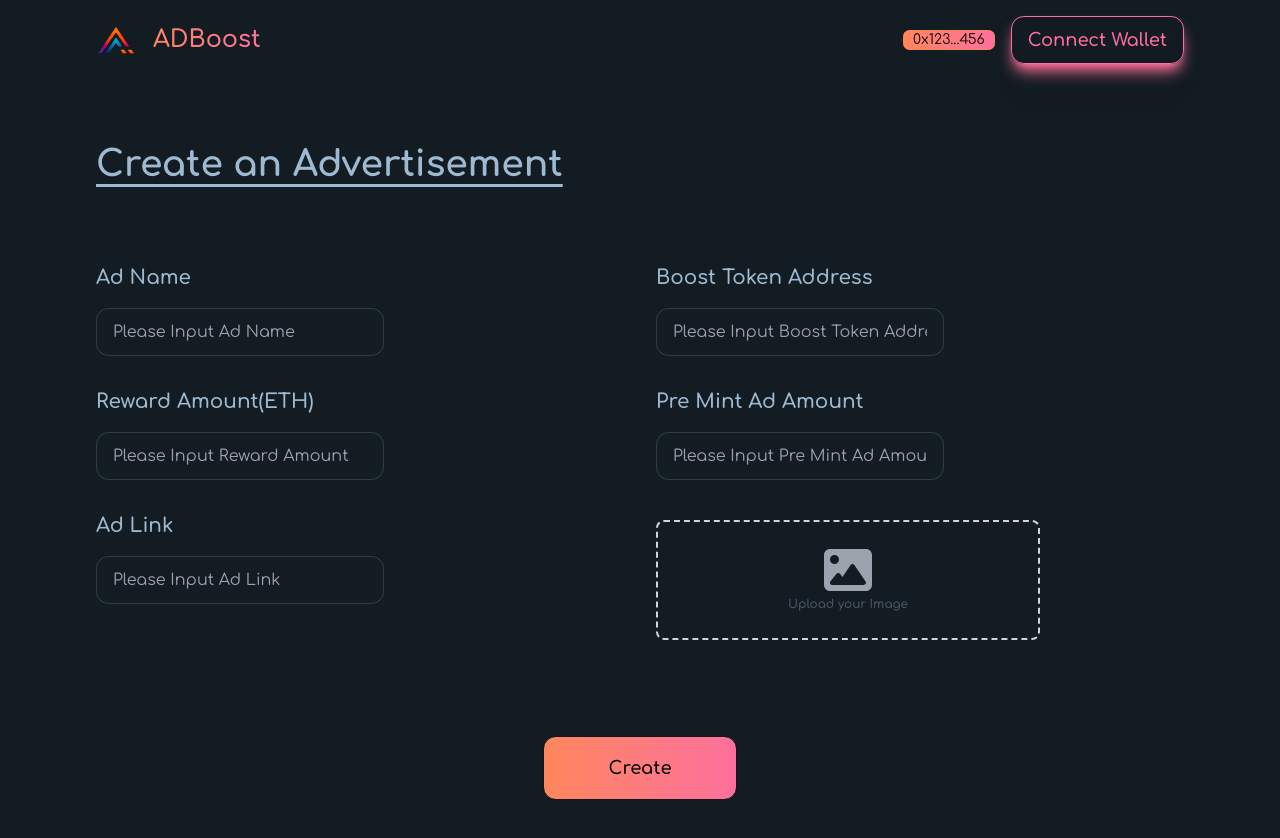
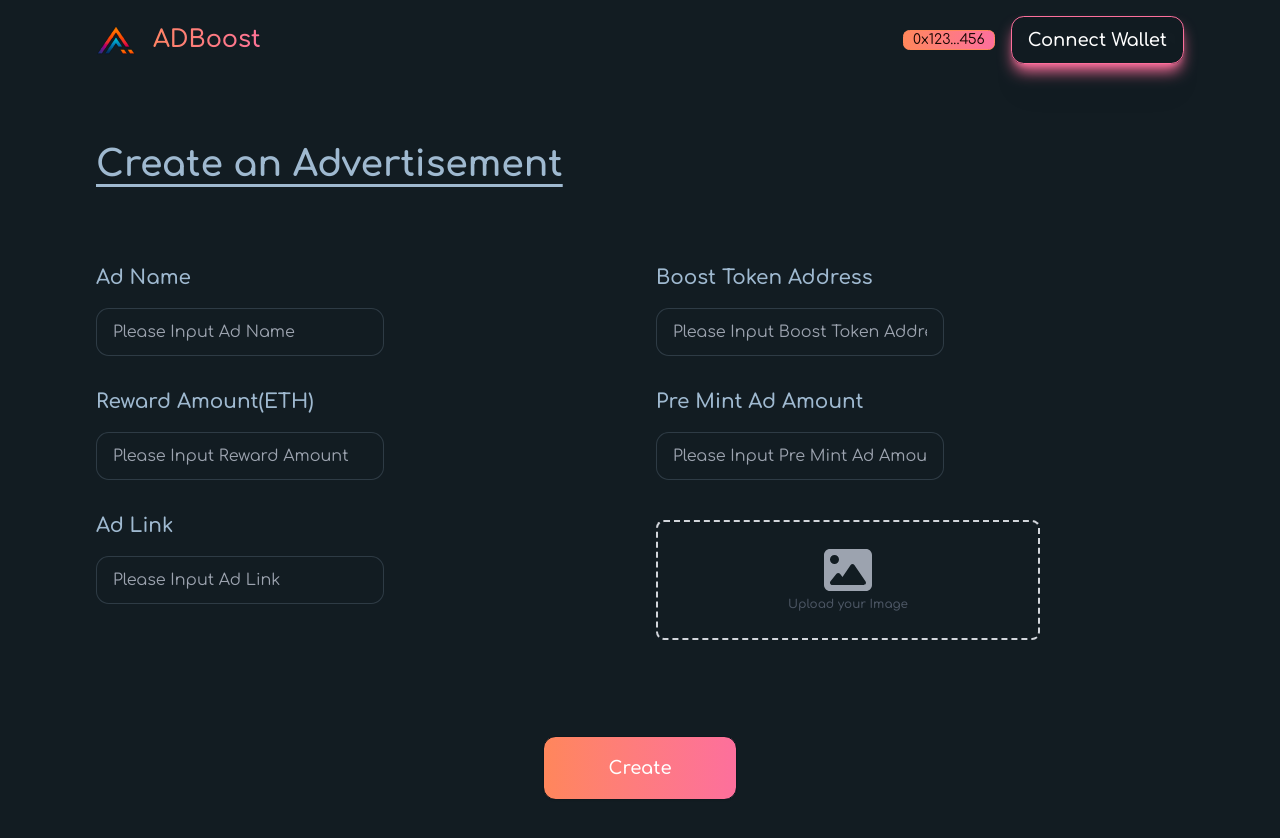
Before and after one commit to IPromiseSmartContract/ADBoost-monorepo, a Next.js app in the folder frontend/: page / in a window 1280 px wide. Shown: the top 838 px of the page. Built offline with nearby package versions, Linux system fonts and the light colour scheme.

Commit message:
Improve - UI on Button

```diff
--- a/frontend/app/page.tsx
+++ b/frontend/app/page.tsx
@@ -59,7 +59,7 @@ export default function Home() {
           className="mt-24 mx-auto btn bg-gradient-to-r from-primary to-secondary px-16 btn-lg hover:from-secondary hover:to-primary text-black"
           onClick={handleSubmit}
         >
-          Create
+          <span className="font-semibold text-white">Create</span>
         </button>
       </div>
     </main>
--- a/frontend/components/Button/Button.tsx
+++ b/frontend/components/Button/Button.tsx
@@ -16,7 +16,7 @@ const Button: React.FC<ButtonTypeProp> = ({ ...props }) => {
       disabled:btn-disabled ${customClass}
 `}
     >
-      {text}
+      <span className="font-semibold text-white">{text}</span>
     </button>
   );
 };
```
